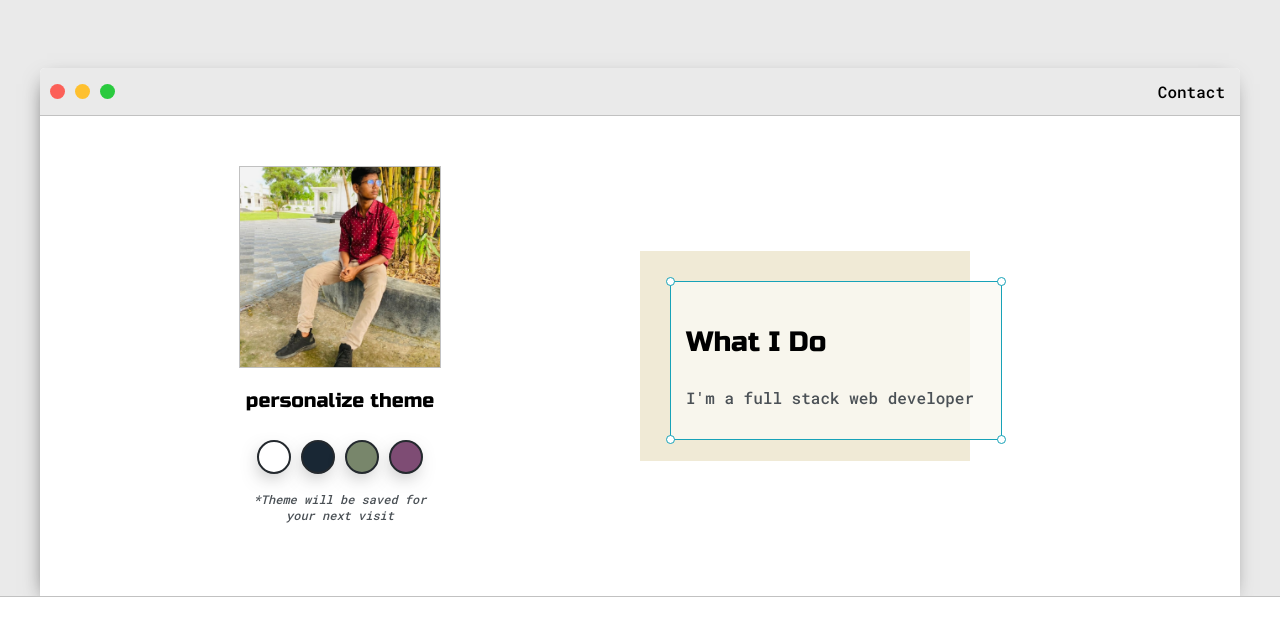
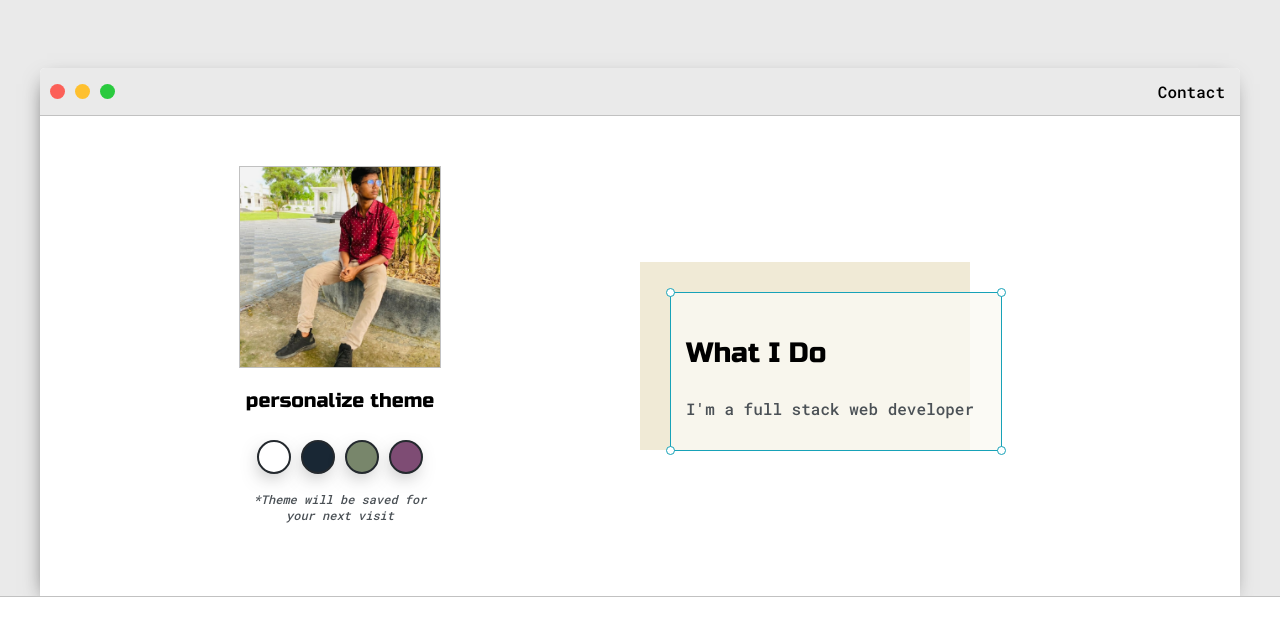
Before and after one commit to Nabil-Hossain-NBL/Nabil.Portfolio, a plain HTML site: page index.html in a window 1280 px wide. Shown: the part 117-761 px from the top of the page. Drawn offline with Linux system fonts and the light colour scheme; a script that the page names is missing.

Commit message:
Update main.css

```diff
--- a/main.css
+++ b/main.css
@@ -227,7 +227,7 @@ h6 {
 #preview-shadow {
     background-color: var(--previewShadow);
     max-width: 300px;
-    height: 180px;
+    height: 158px;
     padding-left: 30px;
     padding-top: 30px;
 }
@@ -411,9 +411,9 @@ h6 {
     /* #preview {
         padding: 0 21px;
     } */
-    /* .right-column {
+    .right-column {
         justify-content: center;
-    } */
+    }
     .about-wrapper {
         grid-template-columns: repeat(auto-fit, minmax(250px, 1fr));
     }
```
